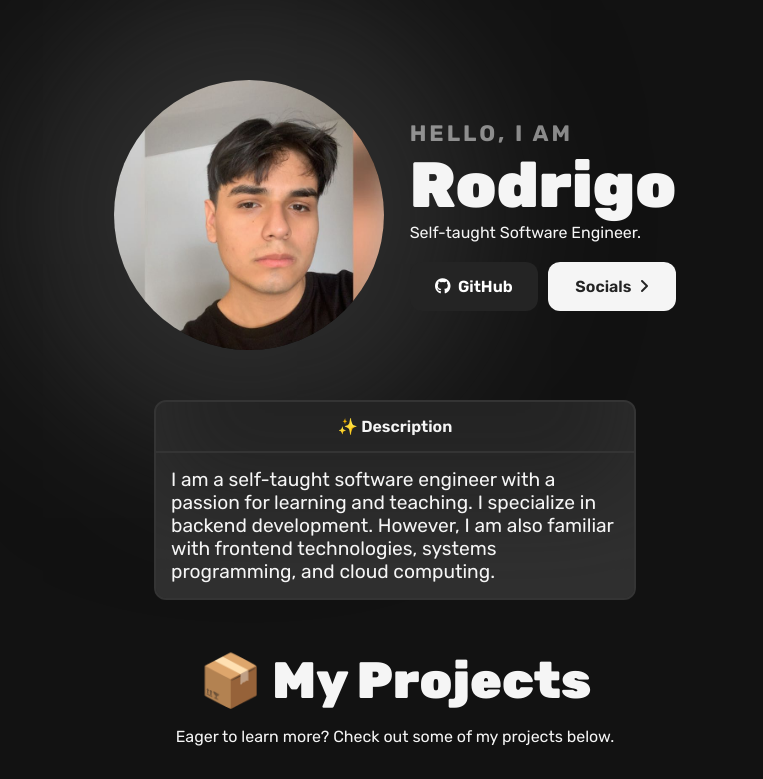
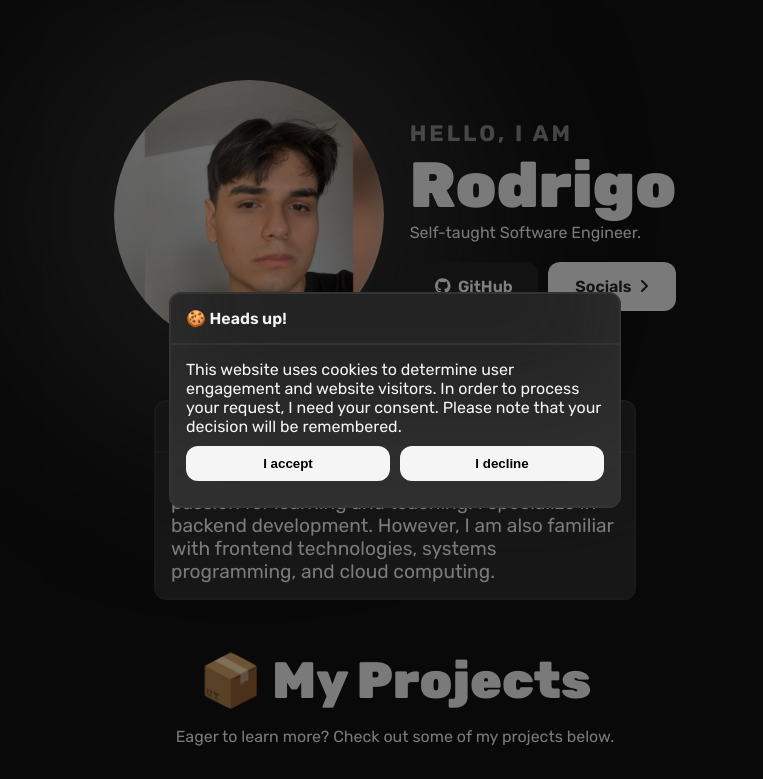
Before and after one commit to rodrigoo-r/about-me, a plain HTML site: page index.html in a window 1280 px wide. Shown: the top 779 px of the page, without its empty margins (245-1008 px from the left). Drawn offline with nearby package versions, Linux system fonts and the light colour scheme.

Commit message:
feat: implement cookie consent modal with tracking functionality

```diff
--- a/index.html
+++ b/index.html
@@ -20,7 +20,27 @@
     <meta property="og:url" content="https://rodrigoo-r.github.io/about-me/" />
 </head>
 <body>
-    <div id="socials" class="hide">
+    <div id="cookies" class="hide modal">
+        <div class="bg"></div>
+        <div class="card">
+            <div class="title">
+                <h3>🍪 Heads up!</h3>
+            </div>
+            <div class="body">
+                <span>
+                    This website uses cookies to determine user engagement
+                    and website visitors. In order to process your request,
+                    I need your consent. Please note that your decision
+                    will be remembered.
+                </span>
+                <div>
+                    <button id="accept_cookies">I accept</button>
+                    <button id="decline_cookies">I decline</button>
+                </div>
+            </div>
+        </div>
+    </div>
+    <div id="socials" class="hide modal">
         <div class="bg"></div>
         <div class="card">
             <div class="title">
@@ -469,16 +489,10 @@
     </footer>
     <script src="https://unpkg.com/aos@2.3.1/dist/aos.js"></script>
     <script src="./src/script/index.js"></script>
-    <script src="./src/script/social_modal.js"></script>
+    <script src="./src/script/social_modal.js" type="module"></script>
 
     <!-- Google tag (gtag.js) -->
     <script async src="https://www.googletagmanager.com/gtag/js?id=G-DLLJB53B89"></script>
-    <script>
-        window.dataLayer = window.dataLayer || [];
-        function gtag(){dataLayer.push(arguments);}
-        gtag('js', new Date());
-
-        gtag('config', 'G-DLLJB53B89');
-    </script>
+    <script src="./src/script/cookies.js" type="module"></script>
 </body>
 </html>
--- /dev/null
+++ b/src/script/cookies.js
@@ -0,0 +1,25 @@
+import setup_modal from "./util/modal.js";
+
+const {show, hide} = setup_modal('cookies', true);
+
+if (localStorage.getItem("cookies_accepted") === null) {
+    show();
+}
+
+document.querySelector('#accept_cookies').addEventListener('click', () => {
+    localStorage.setItem("cookies_accepted", "true");
+    hide();
+});
+
+document.querySelector('#decline_cookies').addEventListener('click', () => {
+    localStorage.setItem("cookies_accepted", "false");
+    hide();
+});
+
+if (localStorage.getItem("cookies_accepted") === "true") {
+    window.dataLayer = window.dataLayer || [];
+    function gtag(){dataLayer.push(arguments);}
+    gtag('js', new Date());
+
+    gtag('config', 'G-DLLJB53B89');
+}
--- a/src/script/social_modal.js
+++ b/src/script/social_modal.js
@@ -1,25 +1,10 @@
+import setup_modal from "./util/modal.js";
+
 const socials_btn = document.querySelector('#socials-btn');
-const socials = document.querySelector('#socials');
 const social_close_btn = document.querySelector('#socials > .card > .title > i');
-const bg = document.querySelector('#socials > .bg');
 let is_hidden = true;
 
-function show_socials() {
-    socials.classList.remove('hide');
-    socials.classList.add('show');
-    is_hidden = false;
-}
-
-function hide_socials() {
-    socials.classList.remove('show');
-    socials.classList.add('pre-hide');
-
-    setTimeout(() => {
-        socials.classList.remove('pre-hide');
-        socials.classList.add('hide');
-    }, 300);
-    is_hidden = true;
-}
+const {show: show_socials, hide: hide_socials} = setup_modal('socials', true);
 
 socials_btn.addEventListener('click', () => {
     if (is_hidden) {
@@ -32,7 +17,3 @@ socials_btn.addEventListener('click', () => {
 social_close_btn.addEventListener('click', () => {
     hide_socials();
 });
-
-bg.addEventListener('click', () => {
-    hide_socials();
-});
--- /dev/null
+++ b/src/script/util/modal.js
@@ -0,0 +1,35 @@
+export default function setup_modal(id, allow_bg_click = true) {
+    const modal = document.getElementById(id);
+    if (modal == null) throw new Error(`Modal with id ${id} not found`);
+
+    let is_hidden = true;
+    const bg = modal.querySelector('.bg');
+    if (bg == null) throw new Error(`Modal with id ${id} does not have a background element`);
+
+    const obj = {
+        show() {
+            modal.classList.remove('hide');
+            modal.classList.add('show');
+            is_hidden = false;
+        },
+
+        hide() {
+            modal.classList.remove('show');
+            modal.classList.add('pre-hide');
+
+            setTimeout(() => {
+                modal.classList.remove('pre-hide');
+                modal.classList.add('hide');
+            }, 300);
+            is_hidden = true;
+        }
+    };
+
+    if (allow_bg_click) {
+        bg.addEventListener('click', () => {
+            obj.hide();
+        });
+    }
+
+    return obj;
+}
--- /dev/null
+++ b/src/style/cookies.css
@@ -0,0 +1,22 @@
+#cookies > .card > .body > div {
+    display: flex;
+    gap: 10px;
+}
+
+#cookies > .card > .body > div > button {
+    margin-left: auto;
+    width: 100%;
+    background: var(--primary-color);
+    box-sizing: border-box;
+    border: none;
+    padding: 10px;
+    font-weight: 600;
+    border-radius: var(--border-radius);
+    cursor: pointer;
+}
+
+@media (max-width: 800px) {
+    #cookies > .card > .body > div {
+        flex-direction: column;
+    }
+}
--- a/src/style/index.css
+++ b/src/style/index.css
@@ -6,4 +6,5 @@
 @import "skills.css";
 @import "timeline.css";
 @import "footer.css";
-@import "socials.css";
+@import "modal.css";
+@import "cookies.css";
--- a/src/style/socials.css
+++ b/src/style/modal.css
@@ -1,4 +1,4 @@
-#socials {
+.modal {
     position: fixed;
     z-index: -1;
     height: 100%;
@@ -7,11 +7,11 @@
     left: 0;
 }
 
-#socials.show, #socials.pre-hide {
+.modal.show, .modal.pre-hide {
     z-index: 2;
 }
 
-#socials > .bg {
+.modal > .bg {
     height: 100%;
     width: 100%;
     background: rgb(0, 0, 0);
@@ -25,11 +25,11 @@
     transition: all .3s ease-in-out 0s;
 }
 
-#socials.show > .bg {
+.modal.show > .bg {
     transform: scaleY(1);
 }
 
-#socials > .card {
+.modal > .card {
     position: fixed;
     top: 50%;
     left: 50%;
@@ -40,41 +40,41 @@
     transform: translate(-50%, -50%) scaleY(0);
 }
 
-#socials.pre-hide > .card {
+.modal.pre-hide > .card {
     transform: translate(-50%, -50%) scaleY(0);
 }
 
-#socials.show > .card {
+.modal.show > .card {
     transform: translate(-50%, -50%) scaleY(1);
 }
 
-#socials > .card > .title {
+.modal > .card > .title {
     display: flex;
     justify-content: space-between;
     align-items: center;
 }
 
-#socials > .card > .title > i {
+.modal > .card > .title > i {
     color: var(--lang-rust);
     cursor: pointer;
 }
 
-#socials > .card > .body > div {
+.modal > .card > .body > div {
     margin: 10px 0;
 }
 
-#socials > .card > .body > div > a {
+.modal > .card > .body > div > a {
     color: var(--primary-color);
     text-decoration: none;
 }
 
-#socials > .card > .body > div > a > span {
+.modal > .card > .body > div > a > span {
     display: inline-block;
     margin-left: 5px;
 }
 
 @media (max-width: 800px) {
-    #socials > .card {
+    .modal > .card {
         width: 90%;
     }
 }
```
